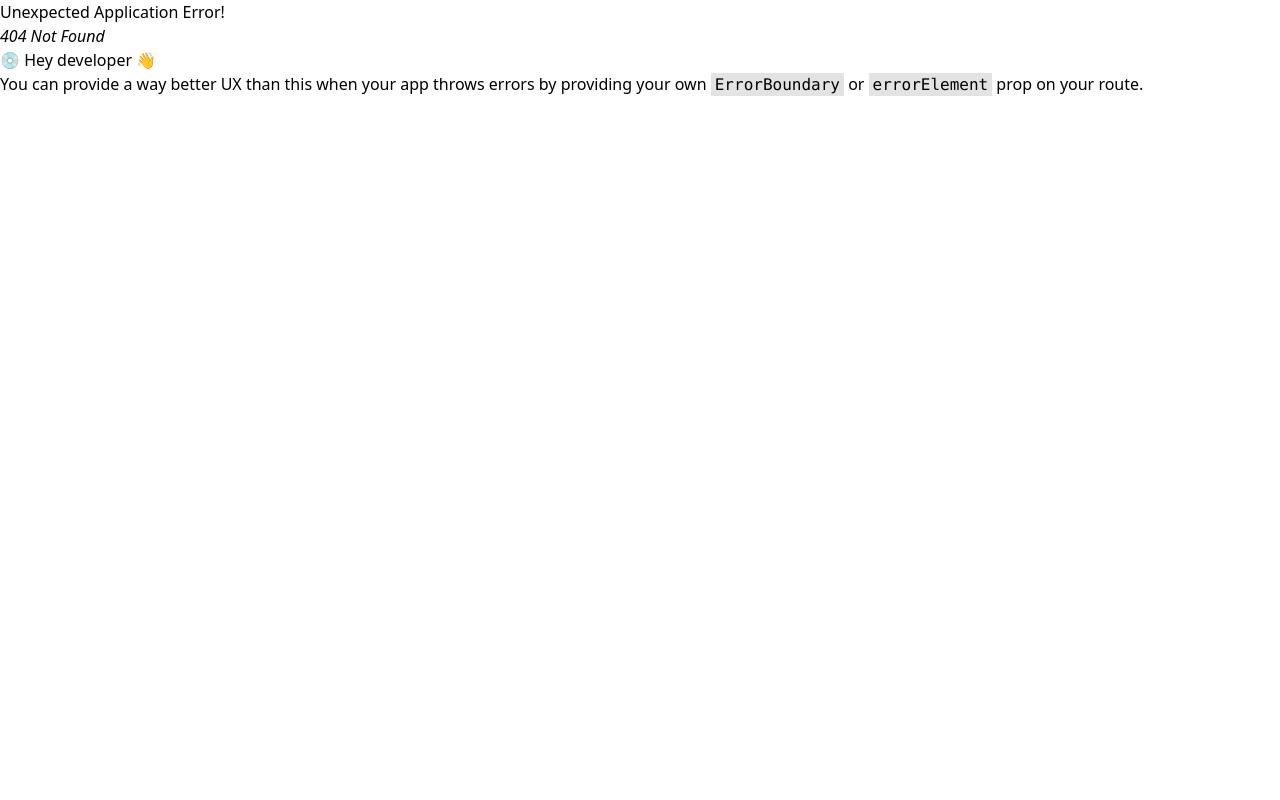
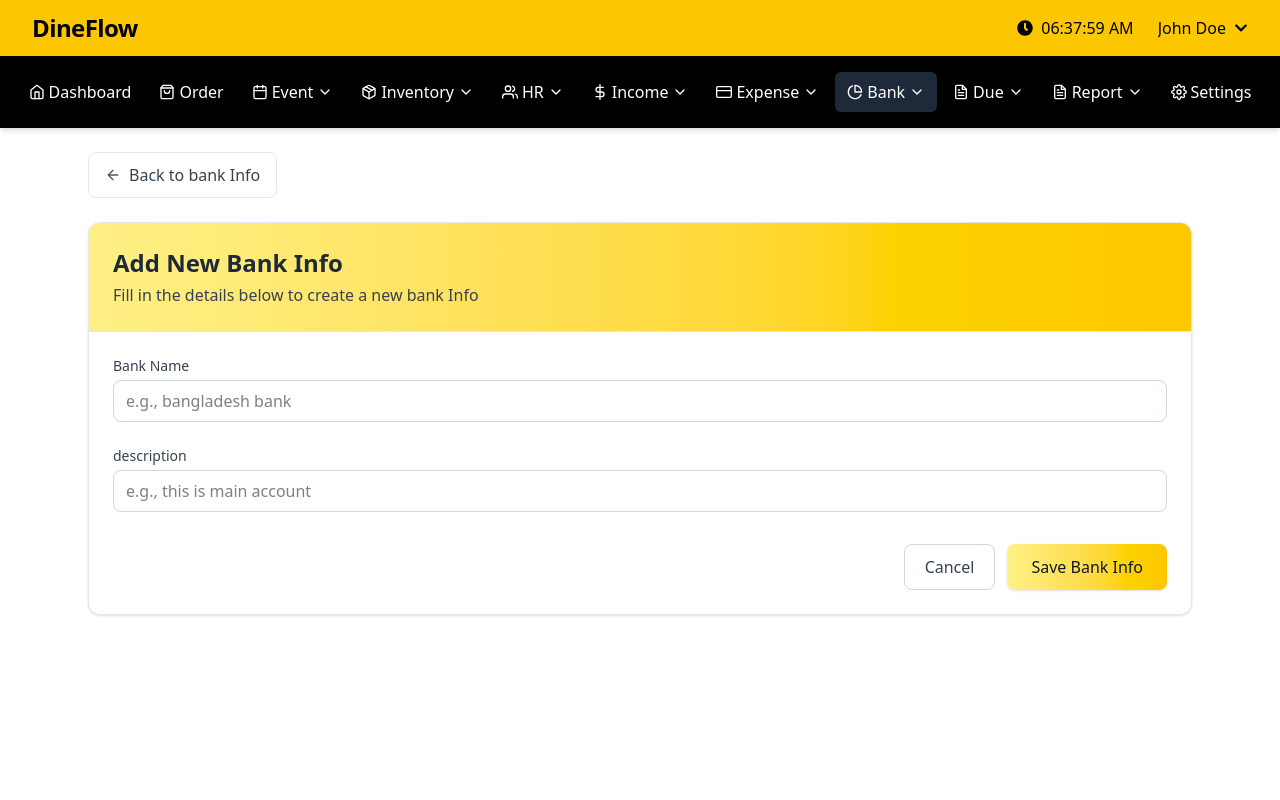
Before and after one commit to iktushar01/restaurant-management-system-client, a React (Vite) app: page /bank/bankinfo/Index/Create in a window 1280 px wide. Before the commit this address had no page. Shown: the top 800 px of the page. Built offline with nearby package versions, Linux system fonts and the light colour scheme.

Commit message:
BankInfoCreate page added

```diff
--- /dev/null
+++ b/src/Pages/HR_Pages/Bank/BankInfoCreate.jsx
@@ -0,0 +1,94 @@
+import React from "react";
+import { useForm } from "react-hook-form";
+import { Link } from "react-router-dom";
+import { FiArrowLeft } from "react-icons/fi";
+import FormInput from "../../../Shared/FormInput/FromInput";
+
+const BankInfoCreate = () => {
+  const {
+    register,
+    handleSubmit,
+    formState: { errors },
+  } = useForm();
+
+  const onSubmit = (data) => {
+    console.log("Designation Form Data:", data);
+    // Add your API call here
+  };
+
+  return (
+    <div className="max-w-6xl min-h-screen mx-auto p-6">
+      <div className="flex items-center mb-6">
+        <Link
+          to="/bank/bankinfo/Index"
+          className="flex items-center group transition-all duration-200"
+        >
+          <button className="flex items-center px-4 py-2.5 rounded-lg border border-gray-200 bg-white text-gray-700 hover:bg-gray-50 hover:shadow-sm transition-all duration-200 group-hover:-translate-x-1 cursor-pointer">
+            <FiArrowLeft className="mr-2 text-gray-600 group-hover:text-gray-900 transition-colors duration-200 " />
+            Back to bank Info
+          </button>
+        </Link>
+      </div>
+
+      <div className="bg-white rounded-xl shadow-sm border border-gray-200 overflow-hidden">
+        <div className="p-6 bg-gradient-to-r from-yellow-200 to-yellow-400 border-b border-gray-200">
+          <h2 className="text-2xl font-bold text-gray-800">
+            Add New Bank Info
+          </h2>
+          <p className="text-gray-700 mt-1">
+            Fill in the details below to create a new bank Info
+          </p>
+        </div>
+
+        <form onSubmit={handleSubmit(onSubmit)} className="p-6">
+          <div className="grid grid-cols-1 gap-6 md:grid-cols-2">
+            {/* bankName Input */}
+            <div className="md:col-span-2">
+              <FormInput
+                label="Bank Name"
+                placeholder="e.g., bangladesh bank"
+                name="bankName"
+                register={register}
+                rules={{ required: "bank name is required" }}
+                errors={errors}
+              />
+            </div>
+
+            {/* description Input */}
+            <div className="md:col-span-2">
+              <FormInput
+                label="description"
+                placeholder="e.g., this is main account"
+                name="description"
+                register={register}
+                rules={{
+                  required: "description is required",
+                  min: { value: 0, message: "description is required" },
+                }}
+                errors={errors}
+                prefix="$"
+              />
+            </div>
+          </div>
+
+          <div className="mt-8 flex justify-end space-x-3">
+            <Link
+              to="/bank/bankinfo/Index"
+              className="px-5 py-2.5 border border-gray-300 rounded-lg text-gray-700 hover:bg-gray-50 hover:shadow-sm transition-all duration-200 focus:outline-none focus:ring-2 focus:ring-gray-200 focus:ring-offset-2"
+            >
+              Cancel
+            </Link>
+            <button
+              type="submit"
+              className="px-6 py-2.5 bg-gradient-to-r from-yellow-200 to-yellow-400 text-gray-900 font-medium rounded-lg hover:from-yellow-300 hover:to-yellow-500 transition-all duration-200 shadow-sm hover:shadow-md focus:outline-none focus:ring-2 focus:ring-amber-300 focus:ring-offset-2 cursor-pointer"
+            >
+              Save Bank Info
+            </button>
+          </div>
+        </form>
+      </div>
+    </div>
+  );
+};
+
+export default BankInfoCreate;
--- /dev/null
+++ b/src/Pages/HR_Pages/Bank/BankInfoIndex.jsx
@@ -0,0 +1,98 @@
+import React from "react";
+import { Link } from "react-router-dom";
+import { FaPlus, FaEdit, FaTrash } from "react-icons/fa";
+import ReusableTable from "../../../Shared/ReusableTable/ReusableTable";
+
+
+const BankInfoIndex = () => {
+  const designations = [
+    { ID:1, bankName: "DBBL", description: "nice" },
+  ];
+
+  const columns = [
+    {
+      header: "SL No",
+      accessor: "ID",
+    },
+    {
+      header: "Bank Name",
+      accessor: "bankName",
+    },
+    {
+      header: "Description",
+      accessor: "description",
+      render: (row) =>
+        row.description ? (
+          row.description
+        ) : (
+          <span className="text-gray-400">Not specified</span>
+        ),
+    },
+  ];
+
+  const actions = [
+    {
+    label: "Edit",
+    icon: FaEdit,
+    className: "text-indigo-600 hover:text-indigo-900",
+    render: (row) => (
+      <Link
+        to={`/hr/designation/Index/Edit/${row.ID}`}
+        className="flex items-center space-x-1"
+      >
+        <FaEdit />
+        <span>Edit</span>
+      </Link>
+    ),
+  },
+    {
+      label: "Delete",
+      icon: FaTrash,
+      className: "text-rose-600 hover:text-rose-900",
+      onClick: (row) => console.log("Delete:", row),
+    },
+  ];
+
+  return (
+    <div className="p-6 max-w-6xl min-h-screen mx-auto">
+      <div className="flex flex-col sm:flex-row justify-between items-start sm:items-center gap-4 mb-6 sm:mb-8 bg-gray-50 sm:bg-gray-100 p-4 sm:p-6 rounded-xl">
+        <div>
+          <h1 className="text-2xl sm:text-3xl font-bold text-gray-900">
+            Bank Info
+          </h1>
+          <p className="text-gray-500 text-sm sm:text-base mt-1">
+            Manage your organization's bank info
+          </p>
+        </div>
+        <Link to="Create" className="w-full sm:w-auto">
+          <button className="w-full sm:w-auto flex items-center justify-center px-4 sm:px-6 py-2 bg-gradient-to-r from-yellow-200 to-yellow-400 text-gray-900 font-medium rounded-lg hover:from-yellow-300 hover:to-yellow-500 transition-all duration-200 shadow-sm hover:shadow-md focus:outline-none focus:ring-2 focus:ring-amber-300 focus:ring-offset-2 cursor-pointer text-sm sm:text-base">
+            <FaPlus className="mr-2" />
+            Create New
+          </button>
+        </Link>
+      </div>
+
+      {/* ✅ Reusable Table */}
+      <ReusableTable columns={columns} data={designations} actions={actions} />
+
+      {designations.length === 0 && (
+        <div className="bg-white rounded-xl shadow-sm border border-gray-200 p-6 sm:p-8 md:p-12 text-center mt-8">
+          <h3 className="text-lg font-medium text-gray-900 mb-2">
+            No designations found
+          </h3>
+          <p className="text-gray-500 mb-6">
+            Get started by creating a new designation
+          </p>
+          <Link to="Create">
+            <button className="px-5 py-2.5 bg-gradient-to-r from-amber-400 to-yellow-500 text-gray-900 font-medium rounded-lg hover:from-amber-500 hover:to-yellow-600 transition-all duration-200 shadow-sm hover:shadow-md focus:outline-none focus:ring-2 focus:ring-amber-300 focus:ring-offset-2 inline-flex items-center">
+              <FaPlus className="mr-2" />
+              Create Designation
+            </button>
+          </Link>
+        </div>
+      )}
+    </div>
+  );
+};
+
+export default BankInfoIndex;
--- a/src/Shared/Footer/Footer.jsx
+++ b/src/Shared/Footer/Footer.jsx
@@ -2,7 +2,7 @@ import React from 'react';
 
 const Footer = () => {
     return (
-        <footer className="bg-black text-white py-4 mt-20 text-center border-t border-gray-800">
+        <footer className="bg-black text-white py-4 center border-t border-gray-800">
             <p className="text-sm">© {new Date().getFullYear()} DineFlow. All rights reserved.</p>
             <p className="text-xs text-gray-400 mt-1">Designed and developed with ❤️</p>
         </footer>
--- a/src/Shared/Navbar/Navbar.jsx
+++ b/src/Shared/Navbar/Navbar.jsx
@@ -98,7 +98,7 @@ const Navbar = () => {
       icon: <FiPieChart />,
       path: '/bank',
       subMenu: [
-        { name: 'Bank', path: '/bank' },
+        { name: 'Bank', path: '/bank/bankinfo/Index' },
         { name: 'Branch', path: '/bank/branch' },
         { name: 'Transactions', path: '/bank/transactions' }
       ]
```
Also changed, not shown: src/Router/Router.jsx (+17 -1 lines), 1 other file (tests, documents, lock files or other folders).
